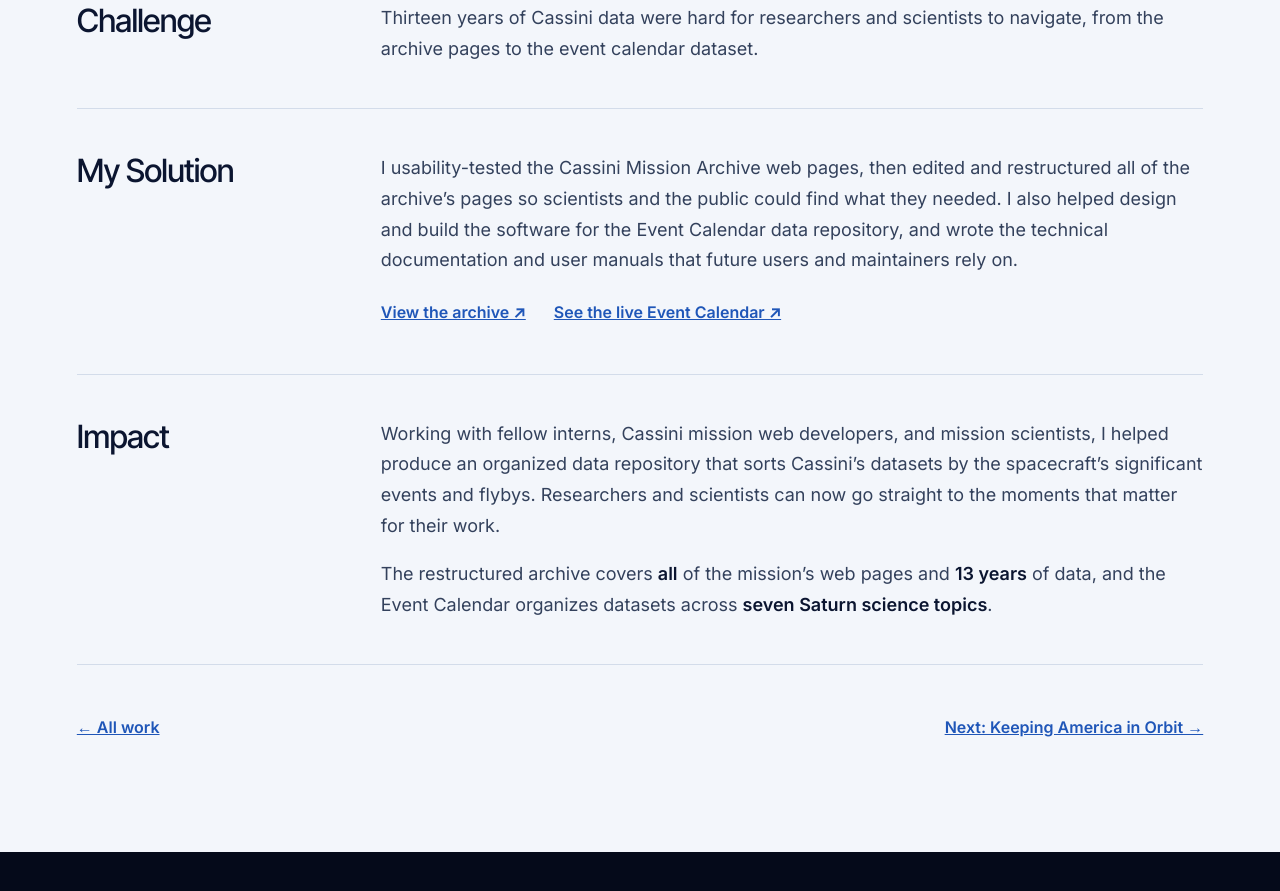
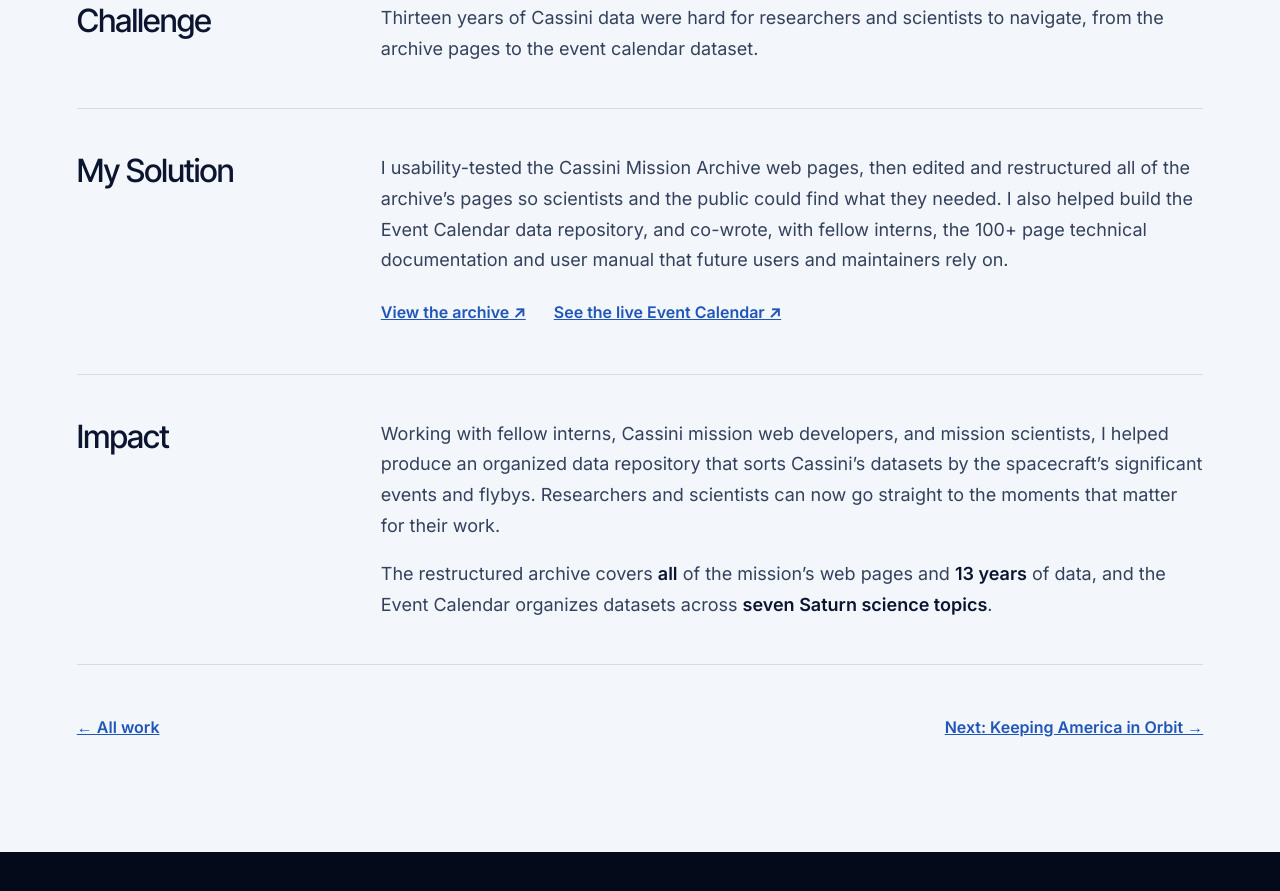
Before and after one commit to JeamayPalo/jeamaypalo.github.io, a plain HTML site: page case-cassini.html in a window 1280 px wide. Shown: the part 1248-2139 px from the top of the page. Drawn offline with Linux system fonts and the light colour scheme.

Commit message:
Update case-cassini.html
edited Event calendar content

```diff
--- a/case-cassini.html
+++ b/case-cassini.html
@@ -64,7 +64,7 @@ a:focus-visible,button:focus-visible{outline:3px solid #6CB4FF;outline-offset:3p
 </section>
 <section aria-labelledby="cs-solution" style="display: flex; flex-wrap: wrap; gap: 16px 64px; padding: 44px 0; border-top: 1px solid #D3DCEA;">
 <div style="flex: 0 1 240px;"><h2 id="cs-solution" style="margin: 0; font-family: 'Inter Tight', 'Inter', sans-serif; font-weight: 500; font-size: clamp(32px, calc(32px + (100vw - 1280px) * 0.00625), 40.0px); line-height: 1.1; letter-spacing: -0.025em; color: #0B1530;">My Solution</h2></div>
-<div style="flex: 1 1 520px; min-width: 0; max-width: 920px; display: flex; flex-direction: column; gap: 18px;"><p style="margin: 0; font-size: clamp(18px, calc(18px + (100vw - 1280px) * 0.00352), 22.5px); line-height: 1.7; color: #33415C;">I usability-tested the Cassini Mission Archive web pages, then edited and restructured all of the archive’s pages so scientists and the public could find what they needed. I also helped design and build the software for the Event Calendar data repository, and wrote the technical documentation and user manuals that future users and maintainers rely on.</p><div style="display: flex; flex-wrap: wrap; gap: 4px 28px;"><a href="https://pds-atmospheres.nmsu.edu/data_and_services/atmospheres_data/Cassini/Cassini.html" style="display: inline-block; padding: 8px 0; font-weight: 600; font-size: clamp(16px, calc(16px + (100vw - 1280px) * 0.00313), 20.0px); color: #1F56B8;">View the archive ↗</a><a href="https://pds-atmospheres.nmsu.edu/data_and_services/atmospheres_data/Cassini/EventCalendar/prototype.html#Saturn%20Formation,Saturn%20Interior,Saturn%20Atmospheric%20Properties,Saturn%20Dynamics,Saturn%20Aurorae,Saturn%20Magnetosphere/Ionosphere,Saturn%20Occultations" style="display: inline-block; padding: 8px 0; font-weight: 600; font-size: clamp(16px, calc(16px + (100vw - 1280px) * 0.00313), 20.0px); color: #1F56B8;">See the live Event Calendar ↗</a></div></div>
+<div style="flex: 1 1 520px; min-width: 0; max-width: 920px; display: flex; flex-direction: column; gap: 18px;"><p style="margin: 0; font-size: clamp(18px, calc(18px + (100vw - 1280px) * 0.00352), 22.5px); line-height: 1.7; color: #33415C;">I usability-tested the Cassini Mission Archive web pages, then edited and restructured all of the archive’s pages so scientists and the public could find what they needed. I also helped build the Event Calendar data repository, and co-wrote, with fellow interns, the 100+ page technical documentation and user manual that future users and maintainers rely on.</p><div style="display: flex; flex-wrap: wrap; gap: 4px 28px;"><a href="https://pds-atmospheres.nmsu.edu/data_and_services/atmospheres_data/Cassini/Cassini.html" style="display: inline-block; padding: 8px 0; font-weight: 600; font-size: clamp(16px, calc(16px + (100vw - 1280px) * 0.00313), 20.0px); color: #1F56B8;">View the archive ↗</a><a href="https://pds-atmospheres.nmsu.edu/data_and_services/atmospheres_data/Cassini/EventCalendar/prototype.html#Saturn%20Formation,Saturn%20Interior,Saturn%20Atmospheric%20Properties,Saturn%20Dynamics,Saturn%20Aurorae,Saturn%20Magnetosphere/Ionosphere,Saturn%20Occultations" style="display: inline-block; padding: 8px 0; font-weight: 600; font-size: clamp(16px, calc(16px + (100vw - 1280px) * 0.00313), 20.0px); color: #1F56B8;">See the live Event Calendar ↗</a></div></div>
 </section>
 <section aria-labelledby="cs-impact" style="display: flex; flex-wrap: wrap; gap: 16px 64px; padding: 44px 0; border-top: 1px solid #D3DCEA;">
 <div style="flex: 0 1 240px;"><h2 id="cs-impact" style="margin: 0; font-family: 'Inter Tight', 'Inter', sans-serif; font-weight: 500; font-size: clamp(32px, calc(32px + (100vw - 1280px) * 0.00625), 40.0px); line-height: 1.1; letter-spacing: -0.025em; color: #0B1530;">Impact</h2></div>
```
